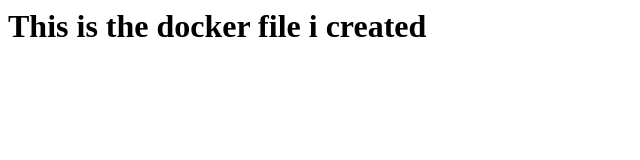
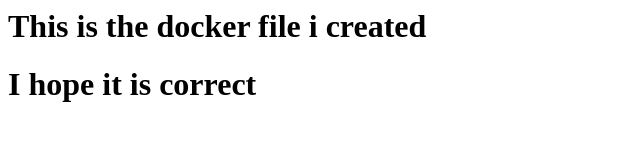
Before and after one commit to Selvamk4306/git-dummy-fork, a plain HTML site: page index.html in a window 1280 px wide. Shown: the whole page, without its empty margins (0-640 px from the left). Drawn offline with Linux system fonts and the light colour scheme.

Commit message:
Second commit

```diff
--- a/index.html
+++ b/index.html
@@ -6,5 +6,6 @@
 </head>
 <body>
     <h1>This is the docker file i created</h1>
+    <h1>I hope it is correct</h1>
 </body>
 </html>
```
